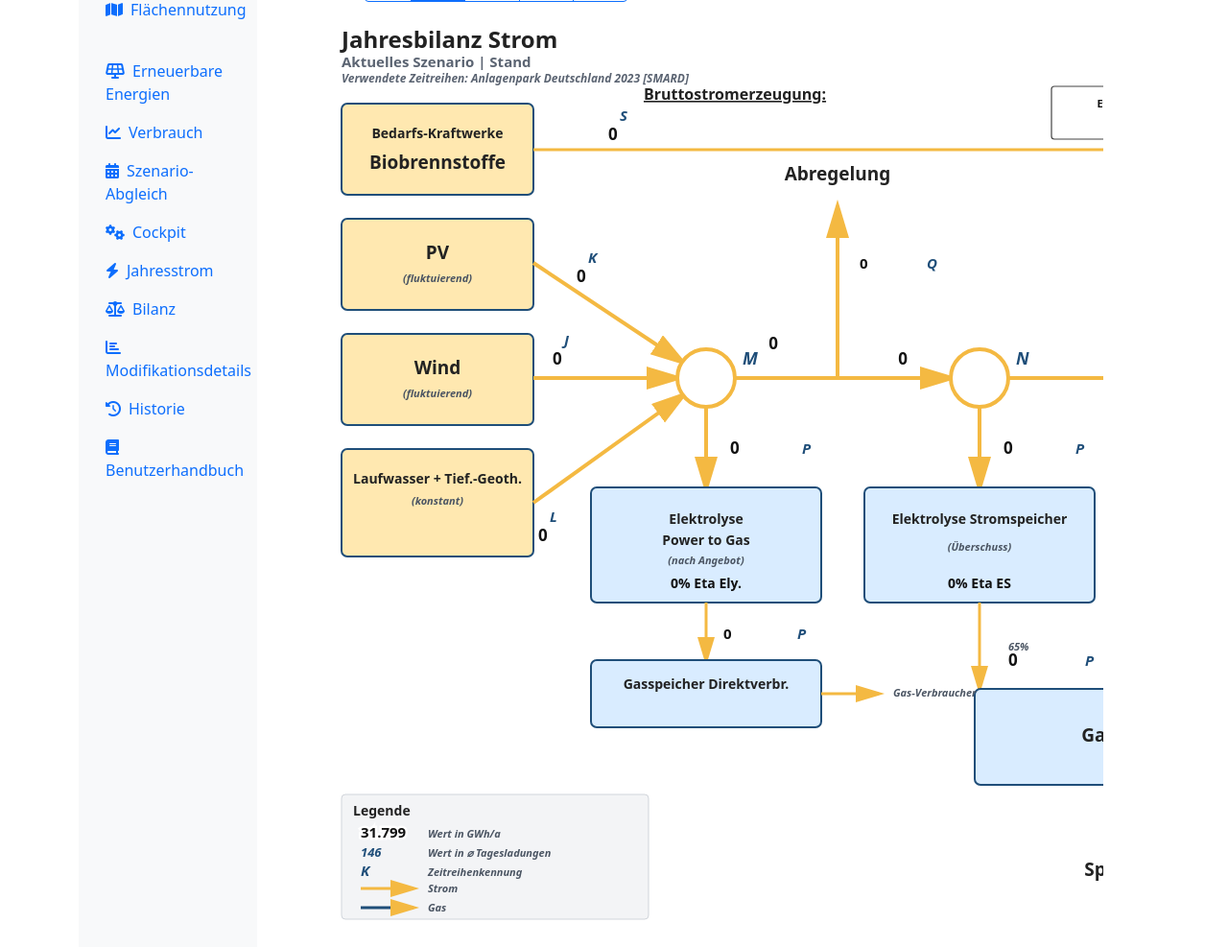
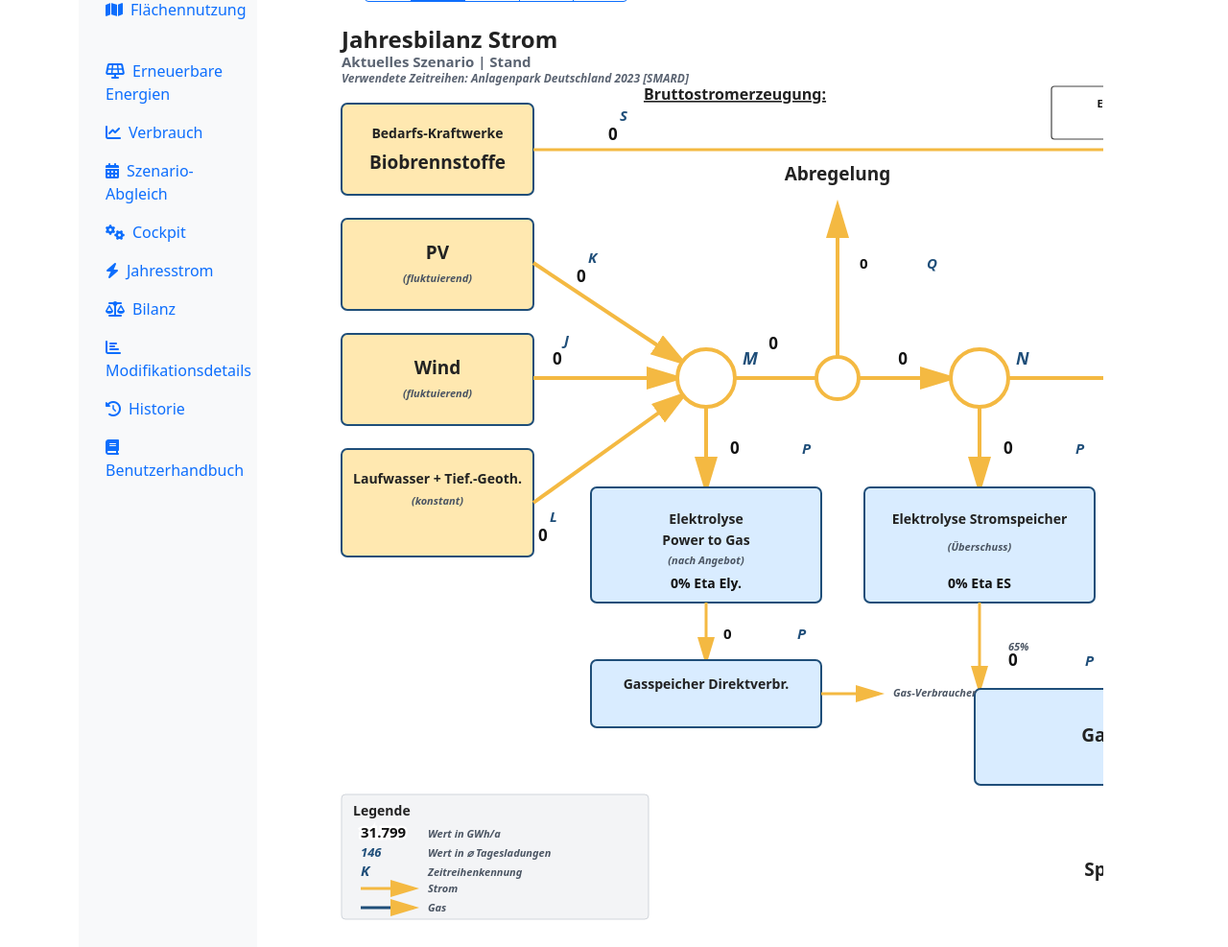
Before and after one commit to deepti1999/100prosim-runtime, a Django app: template simulator/templates/simulator/annual_electricity.html in a window 1280 px wide. Shown: the part 226-1213 px from the top of the page at 96% size. Run offline with Django 4.2, Linux system fonts and the light colour scheme; the template is opened without the code that fills it, so the values that code supplies are empty.

Commit message:
stakeholder-flow-diagram: add Q-circle for Abregelung stem (T54 pass 8)
Excel page 10 has the Abregelung branching up from its own
summing/branching node on the main flow (the Q-circle). Our pass
7 had the stem floating out of the middle of the M→N line with
no visible node. Pascal flagged it.

Added Q-circle at (557, 386) r=22 (smaller than M/N/S which are
r=30, matching Excel's visual hierarchy where the intermediate
junction circles are smaller than the summing/source circles).
Abregelung stem now starts at Q-circle top (y=364) instead of
mid-line.

Template-only.

Co-Authored-By: Claude Opus 4.7 (1M context) <noreply@anthropic.com>

```diff
--- a/simulator/templates/simulator/annual_electricity.html
+++ b/simulator/templates/simulator/annual_electricity.html
@@ -178,8 +178,12 @@
                 <rect x="300" y="680" width="240" height="70" rx="6" class="node-blue"/>
                 <text x="420" y="710" text-anchor="middle" class="txt-label">Gasspeicher Direktverbr.</text>
 
-                <!-- Abregelung (Excel page 10: stems from M→N mid-segment, not N-circle) -->
-                <line x1="557" y1="386" x2="557" y2="208" class="flow-line"/>
+                <!-- Q-circle — Excel page 10: Abregelung branches UP from its own
+                     summing node between M and N. Sits on the main flow at y=386. -->
+                <circle cx="557" cy="386" r="22" class="node-circle"/>
+
+                <!-- Abregelung arrow stems from Q-circle top (y=364). -->
+                <line x1="557" y1="364" x2="557" y2="208" class="flow-line"/>
                 <text x="557" y="180" text-anchor="middle" class="txt-label-lg">Abregelung</text>
                 <text x="580" y="272" class="txt-flow-sm" id="q_value">0</text>
 
```
